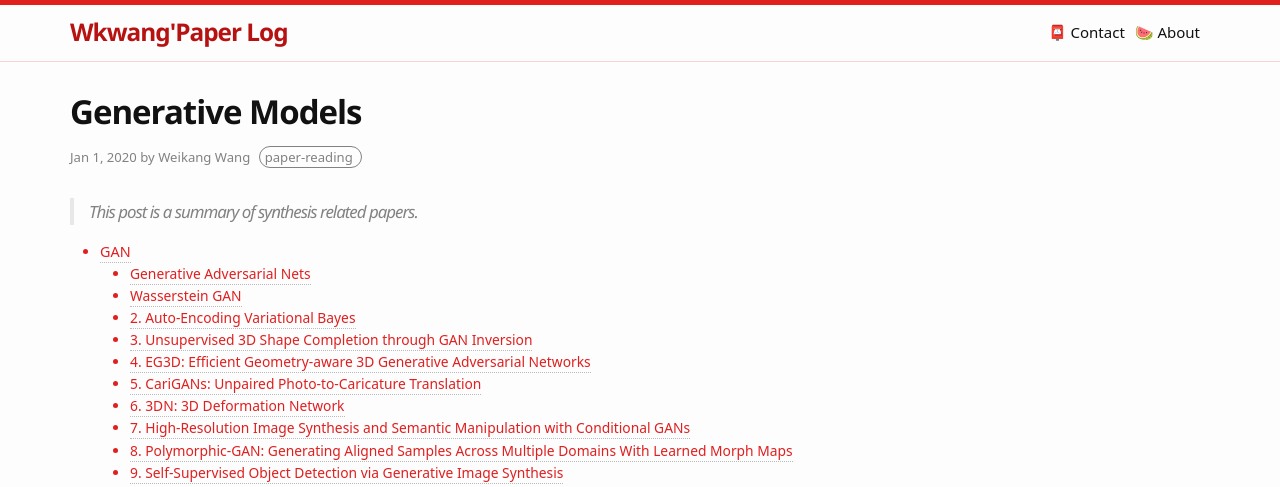
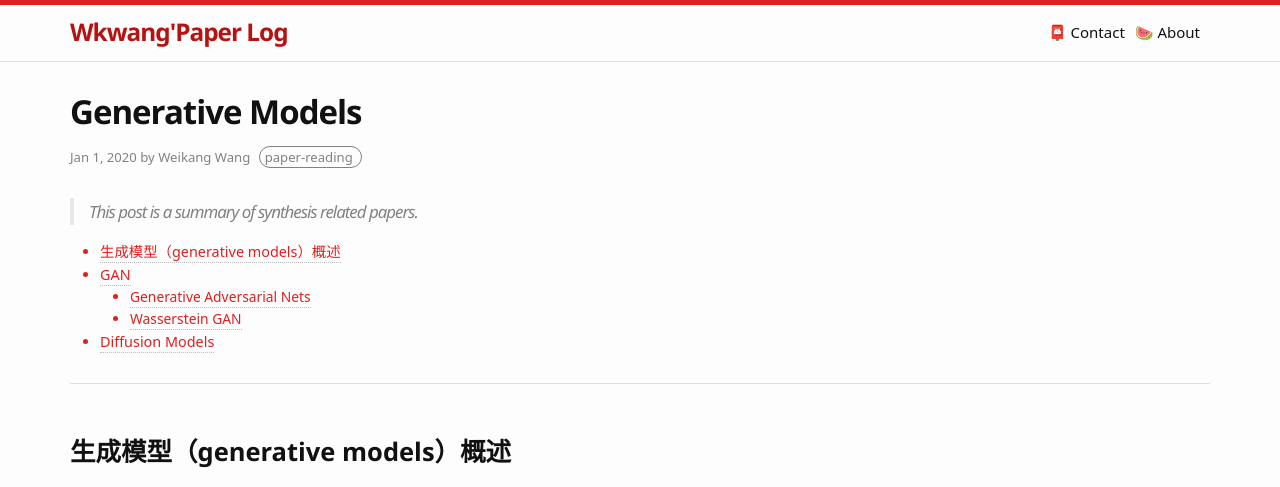
Before and after one commit to Wei-kang-Wang/tech-log, a Jekyll site: the page built from _posts/2022-01-01-Generative Models.md, in a window 1280 px wide and 1400 px high. Shown: the top 487 px of the window. Built offline with Jekyll 4.4.1, drawn with Linux system fonts in a browser that asks for light colours; some web fonts are replaced; formulas are drawn with MathJax 3; some of the changed text lies outside the part shown.

Commit message:
Update 2022-01-01-Generative Models.md

```diff
--- a/_posts/2022-01-01-Generative Models.md
+++ b/_posts/2022-01-01-Generative Models.md
@@ -16,6 +16,30 @@ tags: paper-reading
 {:toc}
 
 ---
+
+## 生成模型（generative models）概述
+
+2022年，CV提出了diffusion models，NLP提出了ChatGPT，它们都大大超越了之前视觉和语言生成模型的效果，可谓是AIGC元年，让生成模型再一次火了一把。
+
+![generative model]({{ '/assets/images/generative_model_1.png' | relative_url }})
+{: style="width: 800px; max-width: 100%;"}
+
+生成模型的本质，实际上就是希望能够从已有的数据来表达背后隐藏着的描述该数据的概率分布，从而我们可以从这个概率分布采样，来得到新的数据，即生成。
+
+至于如何描述概率分布，如何表示这个概率分布，不同的模型有着不同的方法，但它们大致可以被归纳为两种范式：
+* 对数据的采样过程建模
+* 对概率密度函数建模
+
+前者并不纠结于数据分布的概率密度函数到底长什么样，而且通过其它方式来达到表达该概率密度函数的目的，因此也被称为隐式生成模型（implicit generative models）；而后者直接让模型去估计概率密度函数，因此被称为显式生成模型（explicit generative models）。
+
+**(1). 隐式生成模型**
+
+
+**(2). 显式生成模型**
+
+![explicit model]({{ '/assets/images/generative_model_2.png' | relative_url }})
+{: style="width: 800px; max-width: 100%;"}
+
 
 ## GAN
 
@@ -309,81 +333,9 @@ WGAN既解决了训练不稳定的问题，也提供了一个可靠的训练进
 
 
 
+## Diffusion Models
 
-
-### 2. [Auto-Encoding Variational Bayes](https://openreview.net/forum?id=33X9fd2-9FyZd)
-
-*ICLR 2014*
-
-
-### 3. [Unsupervised 3D Shape Completion through GAN Inversion](https://graphics.stanford.edu/courses/cs348n-22-winter/PapersReferenced/Zhang%20et%20al.%20-%202021%20-%20Unsupervised%203D%20Shape%20Completion%20through%20GAN%20Inversion.pdf)
-
-*CVPR 2021*
-
-
-### 4. [EG3D: Efficient Geometry-aware 3D Generative Adversarial Networks](https://nvlabs.github.io/eg3d/)
-
-[POST](https://nvlabs.github.io/eg3d/)
-
-*CVPR 2022*
-
-
-### 5. [CariGANs: Unpaired Photo-to-Caricature Translation](https://ai.stanford.edu/~kaidicao/carigan.pdf)
-
-[POST](https://cari-gan.github.io/)
-
-*SIGGRAPH Asia 2018*
-
-
-### 6. [3DN: 3D Deformation Network](https://openaccess.thecvf.com/content_CVPR_2019/papers/Wang_3DN_3D_Deformation_Network_CVPR_2019_paper.pdf)
-
-[CODE](https://github.com/laughtervv/3DN)
-
-*CVPR 2019*
-
-
-### 7. [High-Resolution Image Synthesis and Semantic Manipulation with Conditional GANs](https://openaccess.thecvf.com/content_cvpr_2018/papers/Wang_High-Resolution_Image_Synthesis_CVPR_2018_paper.pdf)
-
-[POST](https://tcwang0509.github.io/pix2pixHD/)
-
-*CVPR 2018*
-
-
-### 8. [Polymorphic-GAN: Generating Aligned Samples Across Multiple Domains With Learned Morph Maps](https://openaccess.thecvf.com/content/CVPR2022/html/Kim_Polymorphic-GAN_Generating_Aligned_Samples_Across_Multiple_Domains_With_Learned_Morph_CVPR_2022_paper.html)
-
-*CVPR 2022*
-
-
-### 9. [Self-Supervised Object Detection via Generative Image Synthesis](https://openaccess.thecvf.com/content/ICCV2021/html/Mustikovela_Self-Supervised_Object_Detection_via_Generative_Image_Synthesis_ICCV_2021_paper.html)
-
-*ICCV 2021*
-
-
-### 10. [Roof-GAN: Learning To Generate Roof Geometry and Relations for Residential Houses](https://openaccess.thecvf.com/content/CVPR2021/html/Qian_Roof-GAN_Learning_To_Generate_Roof_Geometry_and_Relations_for_Residential_CVPR_2021_paper.html)
-
-*CVPR 2021*
-
-
-### 11. [CLIP: Learning Transferable Visual Models From Natural Language Supervision](http://proceedings.mlr.press/v139/radford21a/radford21a.pdf)
-
-*ICML 2021*
-
-
-### 12. [MA-CLIP: Towards Modality-Agnostic Contrastive Language-Image Pre-training](https://openreview.net/forum?id=ROteIE-4A6W&referrer=%5Bthe%20profile%20of%20Yu%20Cheng%5D(%2Fprofile%3Fid%3D~Yu_Cheng1))
-
-*Arxiv 2022*
-
-
-
-## [Layout to image generation论文](https://paperswithcode.com/task/layout-to-image-generation)
-
-这个是从scene graph生成image的benchmarks还有相关的论文的网页。
-
-### 1. [Image Generation from Scene Graphs](https://openaccess.thecvf.com/content_cvpr_2018/CameraReady/0764.pdf)
-
-*CVPR 2018*
-
-
+而现在提到图像领域的生成模型，diffusion模型（扩散模型）可谓是绝对的主流，而DDPM（denoising-based diffusion probabilistic models）因为其简单的推导和便于理解的框架，是用来表示diffusion模型原理的最火的范式。然而在DDPM之前，还有另一种范式，也可以用来描述扩散模型。其基于一类更广泛的模型（分数模型，score networks），叫做NCSN（noise conditional score networks）。它与DDPM类似，也是对数据进行加噪，其生成过程的本质也是在去噪。在大的层面上来看，DDPM与NCSN本质相同，DDPM也可以看作分数模型的一种特例。
 
 
 
```
